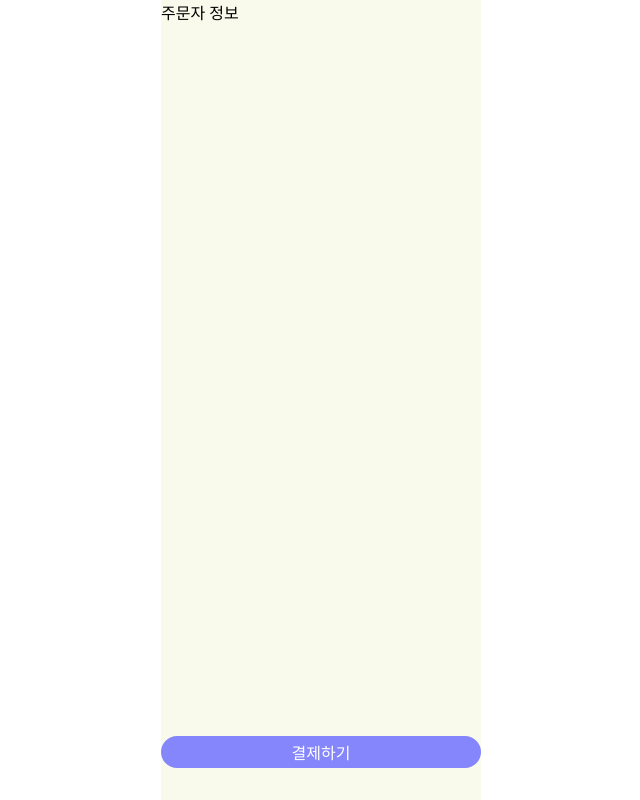
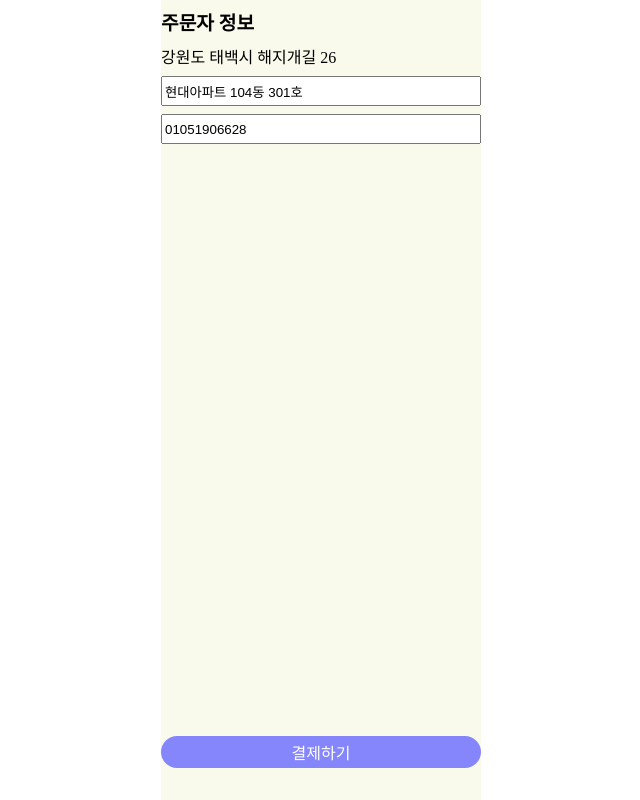
Before and after one commit to grapgrap/orderapp, a React (Create React App) app: page /orderapp/order in a window 1280 px wide. Shown: the whole page, without its empty margins (319-959 px from the left). Built offline with nearby package versions, Linux system fonts and the light colour scheme.

Commit message:
사용자 정보 주소 및 전화번호 onChange 기능 구현

```diff
--- a/src/Components/OrderContent/OrderPage.jsx
+++ b/src/Components/OrderContent/OrderPage.jsx
@@ -6,14 +6,19 @@ import Discount from './Discount';
 import OrderInfo from './OrderInfo';
 
 function OrderPage({ userInfo, setUserInfo }) {
+  const onOrderCheck = () => {
+    alert(
+      `주소: ${userInfo.address} ${userInfo.detail}\n전화번호: ${userInfo.phoneNum}\n주문정보: `
+    );
+  };
   return (
     <OrderPageWrap>
-      <UserInfo />
+      <UserInfo userInfo={userInfo} setUserInfo={setUserInfo} />
       <OrderRequests />
       <Payment />
       <Discount />
       <OrderInfo />
-      <OrderBtn>결제하기</OrderBtn>
+      <OrderBtn onClick={onOrderCheck}>결제하기</OrderBtn>
     </OrderPageWrap>
   );
 }
--- a/src/Components/OrderContent/UserInfo.jsx
+++ b/src/Components/OrderContent/UserInfo.jsx
@@ -1,11 +1,63 @@
 import styled from 'styled-components';
 
-function UserInfo() {
-  return <UserInfoWrap>주문자 정보</UserInfoWrap>;
+function UserInfo({ userInfo, setUserInfo }) {
+  const onChangeDetails = event => {
+    const { name, value } = event.target;
+
+    if (name === 'detail') {
+      setUserInfo({
+        address: userInfo.address,
+        detail: value,
+        phoneNum: userInfo.phoneNum,
+      });
+    } else if (name === 'phoneNum') {
+      setUserInfo({
+        address: userInfo.address,
+        detail: userInfo.detail,
+        phoneNum: value,
+      });
+    }
+  };
+
+  return (
+    <UserInfoWrap>
+      <UserInfoTitle>주문자 정보</UserInfoTitle>
+      <UserAddress>{userInfo.address}</UserAddress>
+      <UserInput
+        name="detail"
+        type="text"
+        value={userInfo.detail}
+        onChange={onChangeDetails}
+      />
+      <UserInput
+        name="phoneNum"
+        type="text"
+        value={userInfo.phoneNum}
+        onChange={onChangeDetails}
+      />
+    </UserInfoWrap>
+  );
 }
 
 export default UserInfo;
 
 export const UserInfoWrap = styled.div`
   flex: 1;
+  display: flex;
+  flex-direction: column;
 `;
+
+export const UserInfoTitle = styled.span`
+  margin-top: 0.5rem;
+  font-size: 1.2rem;
+  font-weight: bold;
+`;
+
+export const UserAddress = styled.span`
+  margin-top: 0.5rem;
+`;
+
+export const UserInput = styled.input`
+  height: 1.5rem;
+  margin-top: 0.5rem;
+`;
```
